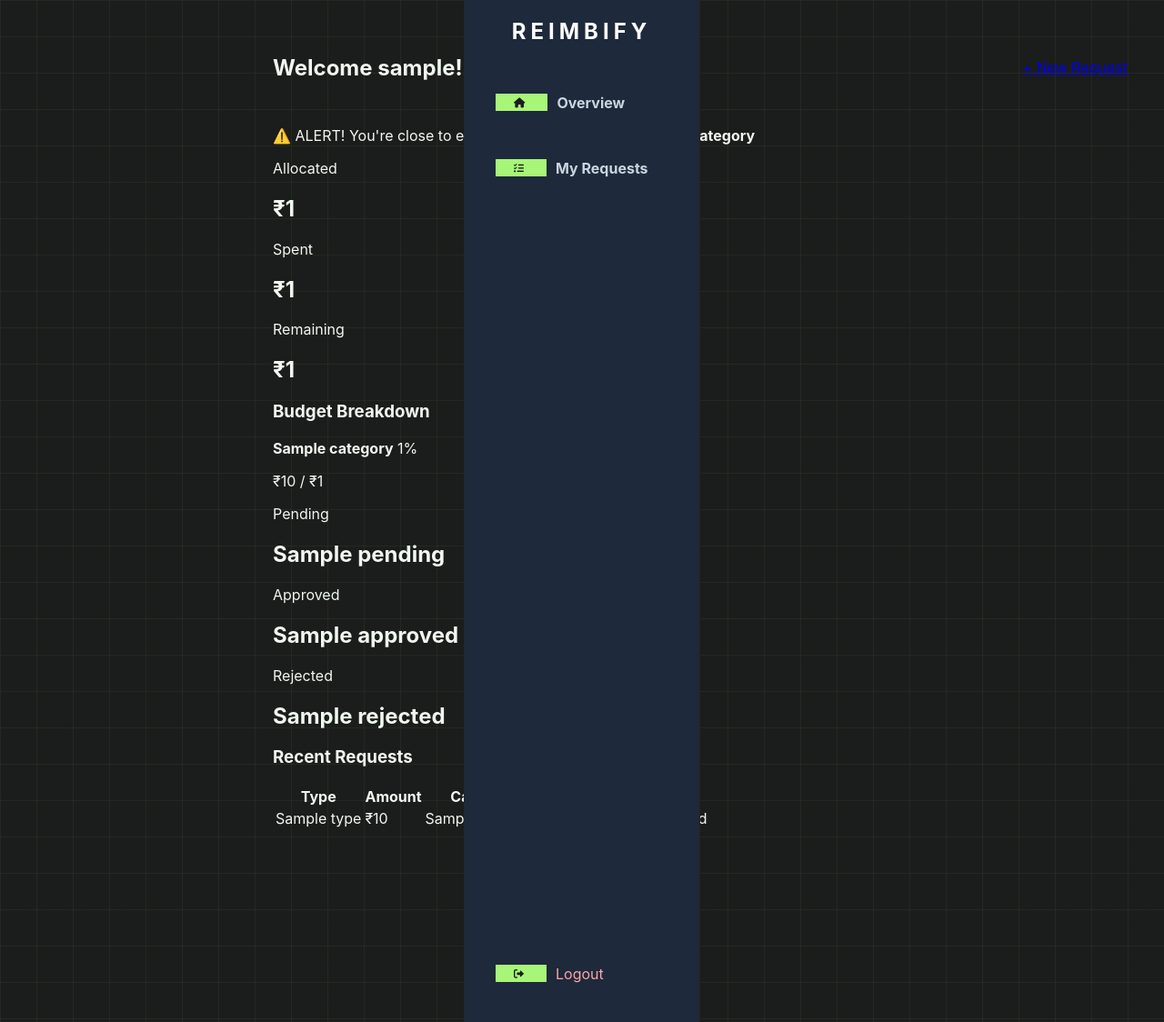
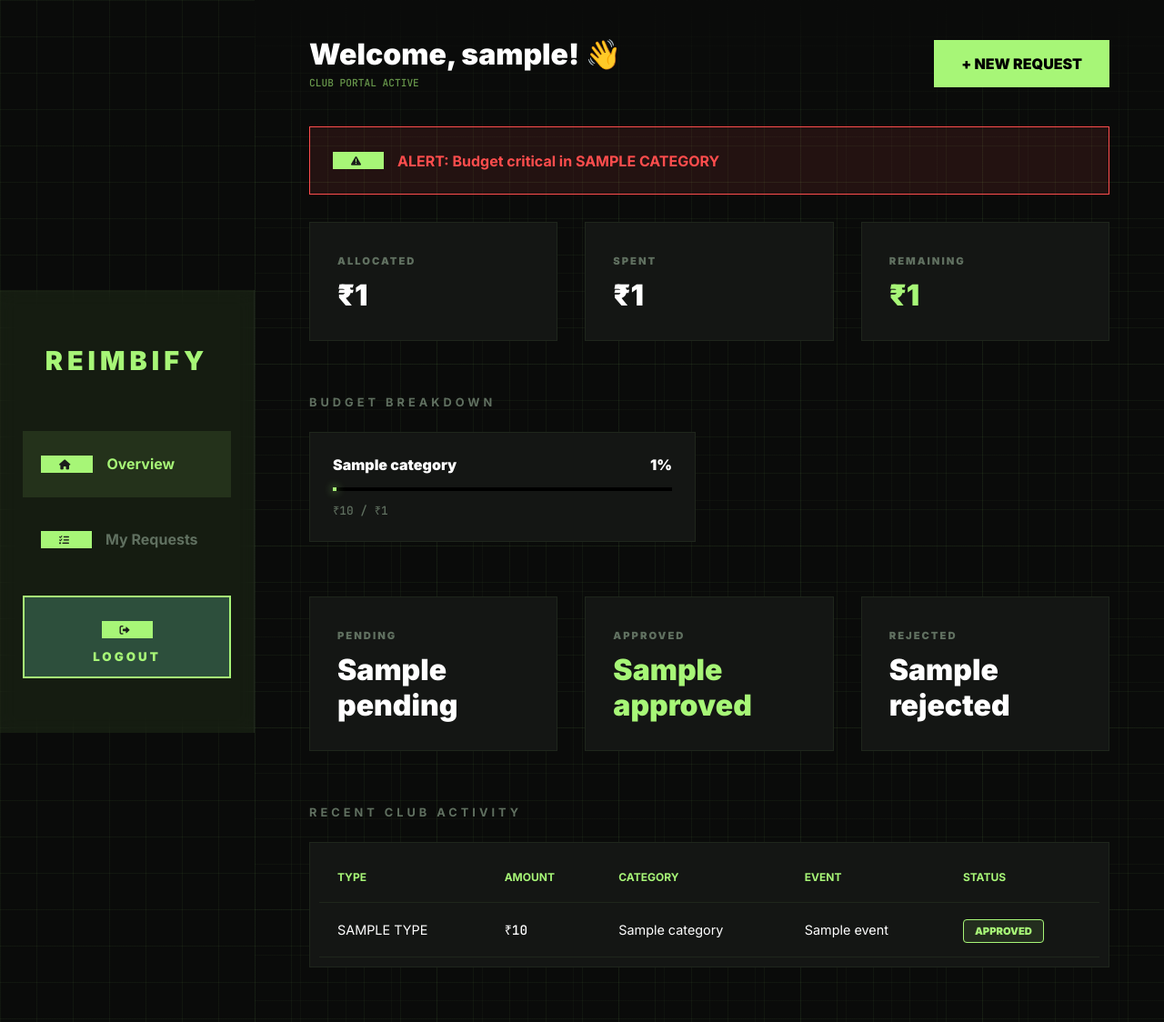
Before and after one commit to shreyabansal-sb/reimbify, a Flask app: template templates/club/dashboard.html in a window 1280 px wide. Shown: the whole page at 91% size. Run offline with Flask 3, Linux system fonts and the light colour scheme; the template is opened without the code that fills it: most values are stand-ins (such as "Sample title", 1, 10 or a date in 2020).

Commit message:
Update dashboard.html

```diff
--- a/templates/club/dashboard.html
+++ b/templates/club/dashboard.html
@@ -3,220 +3,124 @@
 <head>
     <meta charset="UTF-8">
     <meta name="viewport" content="width=device-width, initial-scale=1.0">
-    <meta name="viewport" content="width=device-width, initial-scale=1.0">
-    <title>Dashboard</title>
+    <title>Club Dashboard | Reimbify</title>
     <link rel="stylesheet" href="{{ url_for('static', filename='style.css') }}">
     <link rel="stylesheet" href="https://cdnjs.cloudflare.com/ajax/libs/font-awesome/6.0.0/css/all.min.css">
+    <link href="https://fonts.googleapis.com/css2?family=Inter:wght@400;700;900&family=JetBrains+Mono:wght@500&display=swap" rel="stylesheet">
+</head>
+<body class="dashboard-layout">
 
-    <style>
-        /* Layout logic only — identical to student/dashboard.html */
-        body {
-            margin: 0;
-            display: flex;
-            min-height: 100vh;
-        }
-
-        .sidebar {
-            width: 260px;
-            background: #1e293b;
-            color: white;
-            display: flex;
-            flex-direction: column;
-            padding: 20px;
-            position: fixed;
-            height: 100vh;
-            box-sizing: border-box;
-        }
-
-        .sidebar .logo {
-            font-size: 1.5rem;
-            font-weight: bold;
-            margin-bottom: 30px;
-            color: white;
-            text-decoration: none;
-        }
-
-        .nav-link {
-            text-decoration: none;
-            color: #cbd5e1;
-            padding: 12px 15px;
-            margin-bottom: 5px;
-            display: flex;
-            align-items: center;
-            gap: 10px;
-        }
-
-        .nav-link:hover {
-            background: rgba(255, 255, 255, 0.1);
-            border-radius: 8px;
-            color: white;
-        }
-
-        .main-wrapper {
-            margin-left: 260px;
-            flex: 1;
-            width: calc(100% - 260px);
-        }
-
-        .container {
-            padding: 40px;
-            max-width: 1200px;
-            margin: 0 auto;
-        }
-
-        .header {
-            display: flex;
-            justify-content: space-between;
-            align-items: center;
-            margin-bottom: 30px;
-        }
-
-        .logout-btn {
-            margin-top: auto;
-            color: #fca5a5;
-            text-decoration: none;
-            padding: 12px 15px;
-            display: flex;
-            align-items: center;
-            gap: 10px;
-        }
-    </style>
-</head>
-<body>
-
-    <div class="sidebar">
+    <nav class="sidebar">
+        <div class="sidebar-content">
             <div class="logo">REIMBIFY</div>
 
-        <!-- Club nav links — point to /club/* routes -->
-        <a href="/club/dashboard" class="nav-link">
-            <i class="fas fa-home"></i> Overview
+            <div class="nav-links">
+                <a href="/club/dashboard" class="nav-link active">
+                    <i class="fas fa-home"></i> <span>Overview</span>
                 </a>
                 <a href="/club/my-requests" class="nav-link">
-            <i class="fas fa-tasks"></i> My Requests
-        </a>
-
-        <a href="/logout" class="logout-btn">
-            <i class="fas fa-sign-out-alt"></i> Logout
+                    <i class="fas fa-tasks"></i> <span>My Requests</span>
                 </a>
             </div>
-
-    <div class="main-wrapper">
-        <div class="container">
-
-            <div class="header">
-                <!-- user_name passed from club_dashboard() in app.py -->
-                <h2>Welcome {{ user_name }}!👋</h2>
-                <!-- Points to club new-request route -->
-                <a href="/club/new-request" class="btn">+ New Request</a>
         </div>
 
-            <!-- over_80: list of budget categories at or above 80% usage
-                 passed from club_dashboard() → same logic as student dashboard -->
+        <a href="/logout" class="logout-zone">
+            <button class="btn-logout">
+                <i class="fas fa-sign-out-alt"></i> LOGOUT
+            </button>
+        </a>
+    </nav>
+
+    <main class="main-content">
+        <header class="top-bar">
+            <div class="welcome-msg">
+                <h2>Welcome, {{ user_name }}! 👋</h2>
+                <span class="system-status">CLUB PORTAL ACTIVE</span>
+            </div>
+            <a href="/club/new-request" class="btn-action">+ NEW REQUEST</a>
+        </header>
+
+        <div class="dashboard-scroll-container">
+
             {% if over_80 %}
-            <div class="alert">
-                ⚠️ ALERT! You're close to exceeding your budget in
-                {% for b in over_80 %}
-                <strong>{{ b.category }}</strong>{% if not loop.last %}, {% endif %}
-                {% endfor %}
+            <div class="alert-banner">
+                <i class="fas fa-exclamation-triangle"></i>
+                <span>ALERT: Budget critical in {% for b in over_80 %}{{ b.category.upper() }}{% if not loop.last %}, {% endif %}{% endfor %}</span>
             </div>
             {% endif %}
 
-            <!-- summary: total_allocated, total_used, total_remaining
-                 from get_budget_summary(user_id) in database.py -->
-            <div class="card-row">
-                <div class="card">
-                    <p>Allocated</p>
-                    <h2>₹{{ summary.total_allocated }}</h2>
+            <div class="stats-row">
+                <div class="stat-box">
+                    <label>ALLOCATED</label>
+                    <div class="stat-value">₹{{ summary.total_allocated }}</div>
                 </div>
-
-                <div class="card">
-                    <p>Spent</p>
-                    <h2>₹{{ summary.total_used }}</h2>
+                <div class="stat-box">
+                    <label>SPENT</label>
+                    <div class="stat-value">₹{{ summary.total_used }}</div>
                 </div>
-
-                <div class="card">
-                    <p>Remaining</p>
-                    <h2>₹{{ summary.total_remaining }}</h2>
+                <div class="stat-box">
+                    <label>REMAINING</label>
+                    <div class="stat-value neon">₹{{ summary.total_remaining }}</div>
                 </div>
             </div>
 
-            <!-- budgets: list of {category, amount_used, total_allocated, percent_used}
-                 from get_student_budgets(user_id) — works for clubs too, same query -->
-            <div class="section">
-                <h3>Budget Breakdown</h3>
-
+            <section class="content-section">
+                <h3 class="label-heading">BUDGET BREAKDOWN</h3>
+                <div class="budget-list">
                     {% for b in budgets %}
-                <div class="budget-card">
-                    <div class="budget-top">
-                        <strong>{{ b.category }}</strong>
-                        <span>{{ b.percent_used }}%</span>
+                    <div class="progress-card">
+                        <div class="progress-info">
+                            <span class="p-name">{{ b.category }}</span>
+                            <span class="p-pc">{{ b.percent_used }}%</span>
                         </div>
-
-                    <p>₹{{ b.amount_used }} / ₹{{ b.total_allocated }}</p>
-
-                    <div class="progress">
-                        <div class="progress-bar
-                            {% if b.percent_used >= 80 %}danger{% endif %}"
+                        <div class="bar-container">
+                            <div class="bar-fill {% if b.percent_used >= 80 %}warn{% endif %}"
                                  style="width: {{ b.percent_used if b.percent_used <= 100 else 100 }}%;">
                             </div>
                         </div>
-
-                    {% if b.percent_used >= 80 %}
-                        <p class="warning">⚠️ Nearing limit</p>
-                    {% endif %}
+                        <div class="bar-meta">₹{{ b.amount_used }} / ₹{{ b.total_allocated }}</div>
                     </div>
                     {% endfor %}
                 </div>
+            </section>
 
-            <!-- stats: {pending, approved, rejected}
-                 from get_request_stats(user_id) in database.py -->
-            <div class="card-row">
-                <div class="card">
-                    <p>Pending</p>
-                    <h2>{{ stats.pending }}</h2>
+            <div class="stats-row small-stats">
+                <div class="stat-box">
+                    <label>PENDING</label>
+                    <div class="stat-value yellow-text">{{ stats.pending }}</div>
                 </div>
-
-                <div class="card">
-                    <p>Approved</p>
-                    <h2>{{ stats.approved }}</h2>
+                <div class="stat-box">
+                    <label>APPROVED</label>
+                    <div class="stat-value neon">{{ stats.approved }}</div>
                 </div>
-
-                <div class="card">
-                    <p>Rejected</p>
-                    <h2>{{ stats.rejected }}</h2>
+                <div class="stat-box">
+                    <label>REJECTED</label>
+                    <div class="stat-value red-text">{{ stats.rejected }}</div>
                 </div>
             </div>
 
-            <!-- recent_requests: last 4 requests from get_recent_requests(user_id, limit=4)
-                 includes event column — shown so club can see which event each request is for -->
-            <div class="section">
-                <h3>Recent Requests</h3>
-
-                <table class="table">
+            <section class="content-section">
+                <h3 class="label-heading">RECENT CLUB ACTIVITY</h3>
+                <div class="table-frame">
+                    <table class="custom-table">
                         <thead>
                             <tr>
-                            <th>Type</th>
-                            <th>Amount</th>
-                            <th>Category</th>
-                            <th>Event</th>
-                            <th>Status</th>
+                                <th>TYPE</th>
+                                <th>AMOUNT</th>
+                                <th>CATEGORY</th>
+                                <th>EVENT</th>
+                                <th>STATUS</th>
                             </tr>
                         </thead>
-
                         <tbody>
                             {% for r in recent_requests %}
                             <tr>
-                            <td>{{ r.type }}</td>
-                            <td>₹{{ r.amount }}</td>
+                                <td>{{ r.type.upper() }}</td>
+                                <td class="mono">₹{{ r.amount }}</td>
                                 <td>{{ r.category }}</td>
-                            <!-- event defaults to 'N/A' in DB if not provided -->
                                 <td>{{ r.event if r.event and r.event != 'N/A' else '—' }}</td>
                                 <td>
-                                <span class="
-                                    {% if r.status == 'approved' %}status-approved
-                                    {% elif r.status == 'rejected' %}status-rejected
-                                    {% else %}status-pending{% endif %}
-                                ">
+                                    <span class="status-pill {{ r.status }}">
                                         {{ r.status }}
                                     </span>
                                 </td>
@@ -225,9 +129,8 @@
                         </tbody>
                     </table>
                 </div>
-
+            </section>
         </div>
-    </div>
-
+    </main>
 </body>
 </html>
```
Lines whose indentation alone changed are shown as unchanged.
